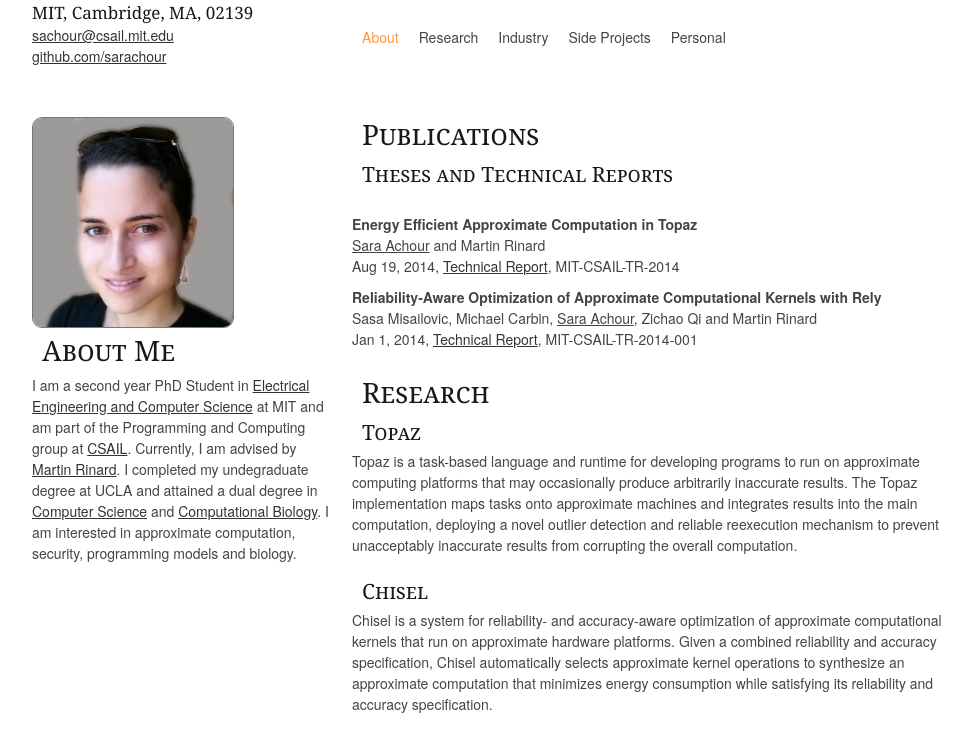
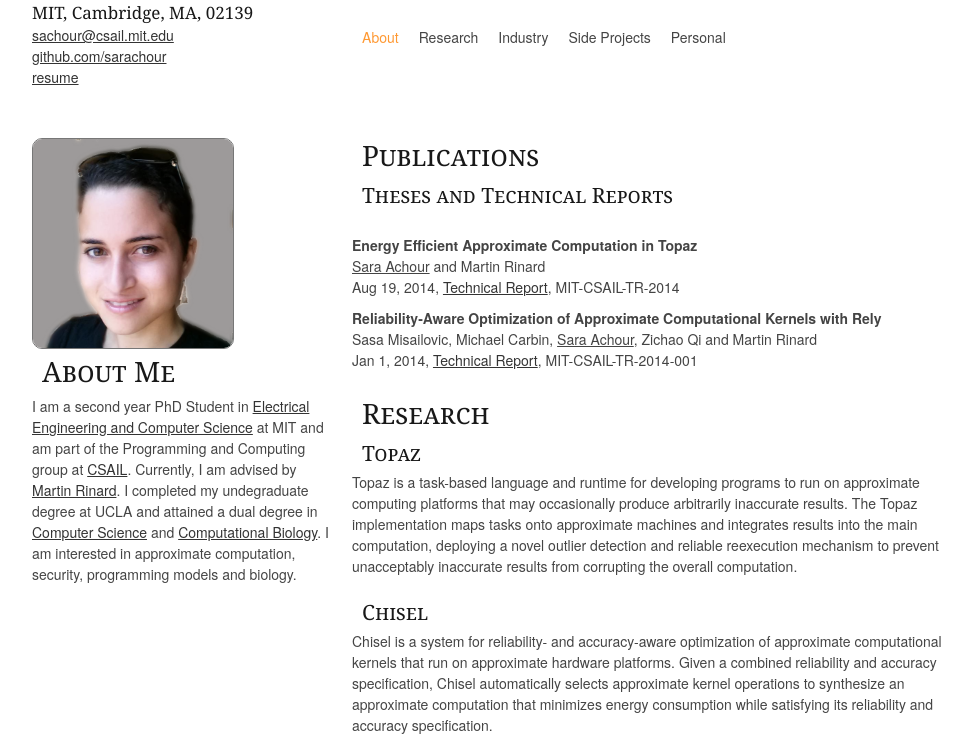
Before and after one commit to sarachour/sachour-website, a plain HTML site: page index.html in a window 1280 px wide. Shown: the part 123-879 px from the top of the page, without its empty margins (138-1110 px from the left). Before the commit the page ends 858 px from the top, so only its background shows below. Drawn offline with Linux system fonts and the light colour scheme.

Commit message:
added resume

```diff
--- a/index.html
+++ b/index.html
@@ -52,6 +52,7 @@
 		<h5 id="office"></h5>
 		<div><a id="email"></a></div>
 		<div><a id="github"></a></div>
+		<div><a id="resume"></a></div>
 	</div>
 	<div id="navigation" class="two-thirds column" style="margin-top: 100px;">
 			<div id="about" class="navigate one-fifth column">About</div>
--- a/js/main.js
+++ b/js/main.js
@@ -58,6 +58,7 @@ var navigateTo = function(handle){
 }
 
 $(document).ready(function(){
+	$("#resume").attr("href", "resources/resume.pdf").html("resume");
 	$("#office").html("#G730, Ray and Maria Stata Center<br>MIT, Cambridge, MA, 02139");
 	$("#email").attr("href","mailto:sachour@csail.mit.edu")
 		.html("sachour&#64;csail.mit.edu");
```
Also changed, not shown: 1 other file.
